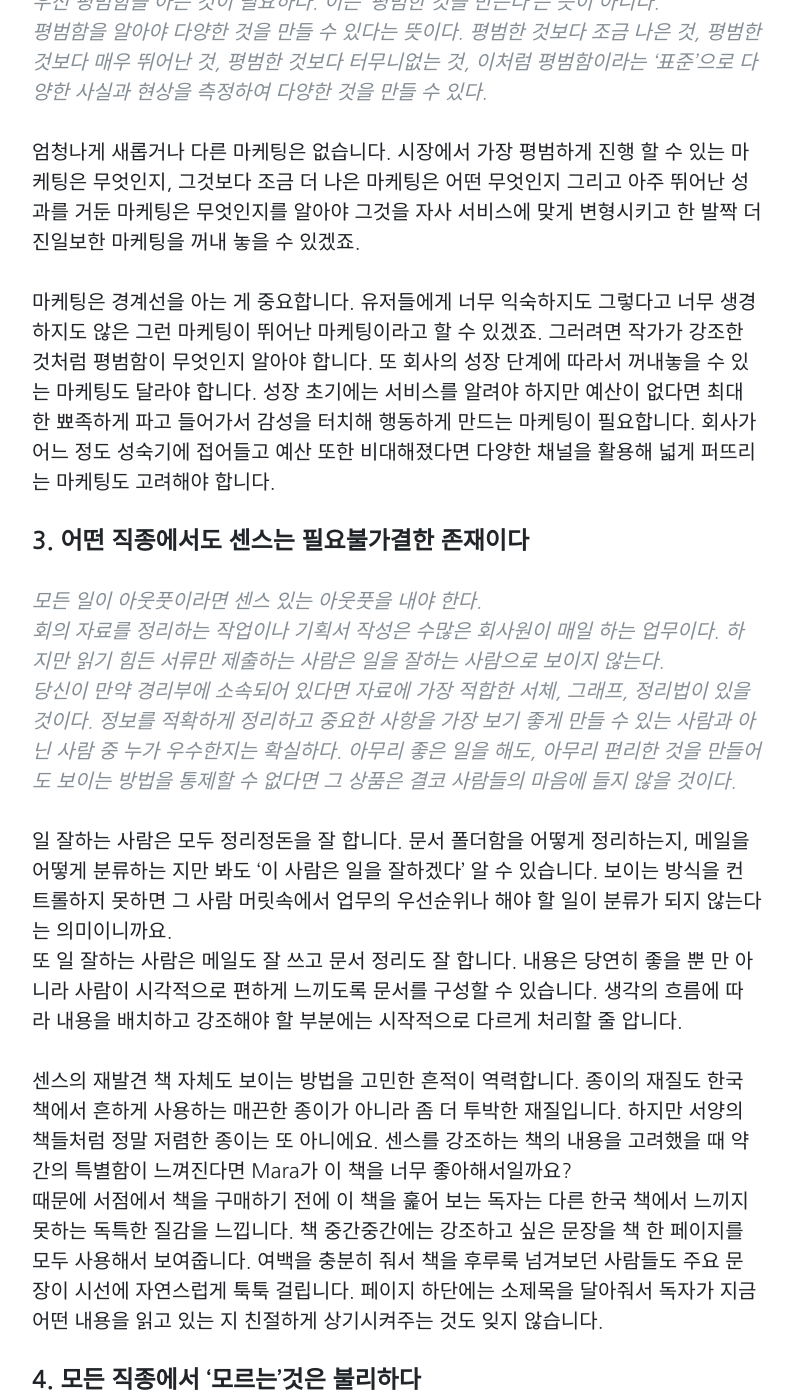
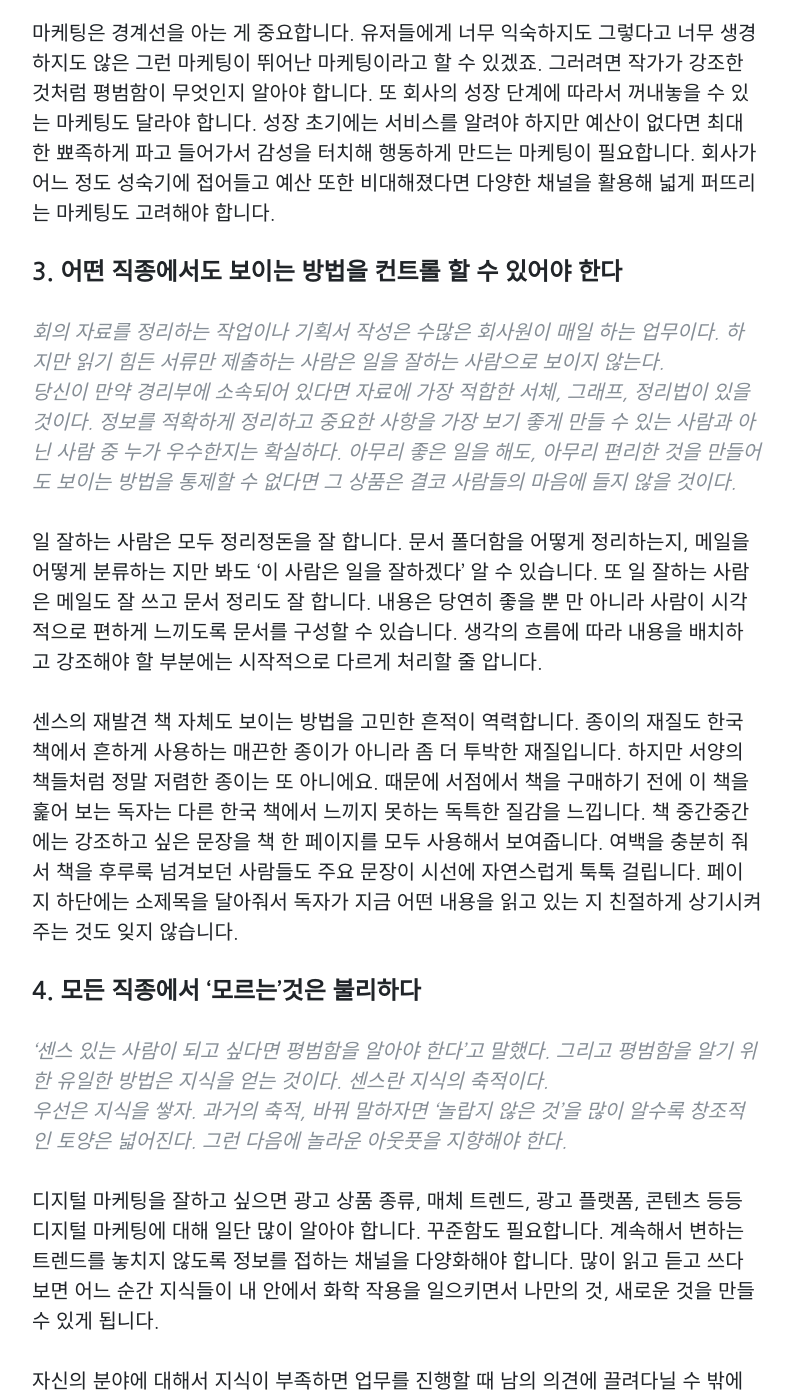
Before and after one commit to Marapro88/mara, a Jekyll site: the page built from _posts/Essay/2020-09-06-essay-discovery-of-sense.md, in a window 1280 px wide and 1400 px high, scrolled down 1610 px. Shown: the whole window, without its empty margins (243-1037 px from the left). Built offline with Jekyll 4.4.1, drawn with Linux system fonts in a browser that asks for light colours; comment, search, counter and statistics services are not loaded; some of the changed text lies outside the part shown.

Commit message:
0905 탈고탈고

```diff
--- a/_posts/Essay/2020-09-06-essay-discovery-of-sense.md
+++ b/_posts/Essay/2020-09-06-essay-discovery-of-sense.md
@@ -21,15 +21,13 @@
 
 안녕하세요?<br>프로이직러 Mara입니다.
 
-일 잘하고 싶은 마케터라면 이 책을 꼭 읽어보세요. 일본의 디자이너 미즈노 마나부의 센스의 재발견이라는 책인데요. Mara가 경력 2~3년 차 주니어 시절에 이 책을 우연히 접하고 좋은 내용이 정말 많아서 밑줄을 엄청 x3 쳐가며 읽었던 기억이 있습니다. 이 책이 특히 좋았던 이유는 '센스'라는 타고나야만 누릴 수 있다고 여겨지는 능력을 체계적인 훈련을 통해 얻는 방법에 대해 알려주기 때문입니다. 작가는 이것을 '센스'라고 표현했지만 '일 잘하는 방법'이라도 바꿔 말해도 좋을 만큼 마케터들이 참고할 만한 내용이 많습니다.
+일 잘하고 싶은 마케터라면 이 책을 꼭 읽어보세요. 일본의 디자이너 미즈노 마나부의 센스의 재발견이라는 책인데요. 이 책이 특히 좋았던 이유는 '센스'라는 타고나야만 누릴 수 있다고 여겨지는 능력을 체계적인 훈련을 통해 얻는 방법에 대해 알려주기 때문입니다. 작가는 이것을 '센스'라고 표현했지만 '일 잘하는 방법'이라도 바꿔 말해도 좋을 만큼 마케터들이 참고할 만한 내용이 많습니다.
 
 #### 1. '센스 좋음' 이란 수치화할 수 없는 사실과 현상의 좋고 나쁨을 판단하고 최적화하는 능력이다.
 
 작가는 센스 좋음을 이렇게 정의했는데요. 사람은 어떤 사람의 사진을 보고 '옷 입는 센스가 좋다.' 라고 말할 수 있습니다. 인간에게는 쉬운 이 과정을 컴퓨터가 판단하게 하려면 어떻게 해야 할까요? 무엇이 옷을 잘 입고 못 입는 것인지를 컴퓨터가 알아들을 수 있게 정의해줘야겠죠. '샤넬이라는 브랜드를 입었다면 옷을 잘 입은 거고 그 외에는 못 입는 거야'라는 명확한 기준이 필요합니다. 계절이나 성별, 국가, 상황 같은 변수까지 고려하게 되면 컴퓨터에게 옷 입는 센스를 판단하게 하는 일은 가능한 일인가 싶어 지네요. 어떤 분야에 대해 센스가 좋다, 아니 다를 말하려면 '컴퓨터에게 이 기준을 주고 판단을 하게 만들 수 있나?' 생각해보는 것도 좋은 방법인 것 같아요.
 
-> 수치화할 수 없는 사실과 현상을 측정하는 방법을 많이 알면 알수록 센스가 좋아진다. 스스로 인식하는 '평범함'의 기준과 모든 사람의 '평범함'을 일치시킬수록 최적화는 쉬워질 것이다.<br>평범함이라는 표준으로 다양한 연령대를 측정한다면 다양한 나이의 소비자가 원하는 것을 만들 수 있다. 만드는 사람이 남성이든 여성이든 이성이 좋아하는 것을 만들 수 있다. <br>평범함을 알면 모든 것을 만들 수 있는 가능성이 높아진다.
-
-#### 2. 작가는 센스가 좋아지기 위해서는 평범함을 아는 것이 필요하다고 말합니다.
+#### 2. 센스가 좋아지기 위해서는 평범함을 알아야한다.
 
 > 우선 평범함을 아는 것이 필요하다. 이는 '평범한 것을 만든다'는 뜻이 아니다. <br>
 > 평범함을 알아야 다양한 것을 만들 수 있다는 뜻이다. 평범한 것보다 조금 나은 것, 평범한 것보다 매우 뛰어난 것, 평범한 것보다 터무니없는 것, 이처럼 평범함이라는 '표준'으로 다양한 사실과 현상을 측정하여 다양한 것을 만들 수 있다.
@@ -38,31 +36,29 @@
 
 마케팅은 경계선을 아는 게 중요합니다. 유저들에게 너무 익숙하지도 그렇다고 너무 생경하지도 않은 그런 마케팅이 뛰어난 마케팅이라고 할 수 있겠죠. 그러려면 작가가 강조한 것처럼 평범함이 무엇인지 알아야 합니다. 또 회사의 성장 단계에 따라서 꺼내놓을 수 있는 마케팅도 달라야 합니다. 성장 초기에는 서비스를 알려야 하지만 예산이 없다면 최대한 뾰족하게 파고 들어가서 감성을 터치해 행동하게 만드는 마케팅이 필요합니다. 회사가 어느 정도 성숙기에 접어들고 예산 또한 비대해졌다면 다양한 채널을 활용해 넓게 퍼뜨리는 마케팅도 고려해야 합니다.
 
-#### 3. 어떤 직종에서도 센스는 필요불가결한 존재이다
+#### 3. 어떤 직종에서도 보이는 방법을 컨트롤 할 수 있어야 한다
 
-> 모든 일이 아웃풋이라면 센스 있는 아웃풋을 내야 한다.<br>회의 자료를 정리하는 작업이나 기획서 작성은 수많은 회사원이 매일 하는 업무이다. 하지만 읽기 힘든 서류만 제출하는 사람은 일을 잘하는 사람으로 보이지 않는다. <br>당신이 만약 경리부에 소속되어 있다면 자료에 가장 적합한 서체, 그래프, 정리법이 있을 것이다. 정보를 적확하게 정리하고 중요한 사항을 가장 보기 좋게 만들 수 있는 사람과 아닌 사람 중 누가 우수한지는 확실하다. 아무리 좋은 일을 해도, 아무리 편리한 것을 만들어도 보이는 방법을 통제할 수 없다면 그 상품은 결코 사람들의 마음에 들지 않을 것이다.
+> 회의 자료를 정리하는 작업이나 기획서 작성은 수많은 회사원이 매일 하는 업무이다. 하지만 읽기 힘든 서류만 제출하는 사람은 일을 잘하는 사람으로 보이지 않는다. <br>당신이 만약 경리부에 소속되어 있다면 자료에 가장 적합한 서체, 그래프, 정리법이 있을 것이다. 정보를 적확하게 정리하고 중요한 사항을 가장 보기 좋게 만들 수 있는 사람과 아닌 사람 중 누가 우수한지는 확실하다. 아무리 좋은 일을 해도, 아무리 편리한 것을 만들어도 보이는 방법을 통제할 수 없다면 그 상품은 결코 사람들의 마음에 들지 않을 것이다.
 
-일 잘하는 사람은 모두 정리정돈을 잘 합니다. 문서 폴더함을 어떻게 정리하는지, 메일을 어떻게 분류하는 지만 봐도 '이 사람은 일을 잘하겠다' 알 수 있습니다. 보이는 방식을 컨트롤하지 못하면 그 사람 머릿속에서 업무의 우선순위나 해야 할 일이 분류가 되지 않는다는 의미이니까요. <br>또 일 잘하는 사람은 메일도 잘 쓰고 문서 정리도 잘 합니다. 내용은 당연히 좋을 뿐 만 아니라 사람이 시각적으로 편하게 느끼도록 문서를 구성할 수 있습니다. 생각의 흐름에 따라 내용을 배치하고 강조해야 할 부분에는 시작적으로 다르게 처리할 줄 압니다.<br>
+일 잘하는 사람은 모두 정리정돈을 잘 합니다. 문서 폴더함을 어떻게 정리하는지, 메일을 어떻게 분류하는 지만 봐도 '이 사람은 일을 잘하겠다' 알 수 있습니다. 또 일 잘하는 사람은 메일도 잘 쓰고 문서 정리도 잘 합니다. 내용은 당연히 좋을 뿐 만 아니라 사람이 시각적으로 편하게 느끼도록 문서를 구성할 수 있습니다. 생각의 흐름에 따라 내용을 배치하고 강조해야 할 부분에는 시작적으로 다르게 처리할 줄 압니다.<br>
 
-센스의 재발견 책 자체도 보이는 방법을 고민한 흔적이 역력합니다. 종이의 재질도 한국 책에서 흔하게 사용하는 매끈한 종이가 아니라 좀 더 투박한 재질입니다. 하지만 서양의 책들처럼 정말 저렴한 종이는 또 아니에요. 센스를 강조하는 책의 내용을 고려했을 때 약간의 특별함이 느껴진다면 Mara가 이 책을 너무 좋아해서일까요? <br>때문에 서점에서 책을 구매하기 전에 이 책을 훑어 보는 독자는 다른 한국 책에서 느끼지 못하는 독특한 질감을 느낍니다. 책 중간중간에는 강조하고 싶은 문장을 책 한 페이지를 모두 사용해서 보여줍니다. 여백을 충분히 줘서 책을 후루룩 넘겨보던 사람들도 주요 문장이 시선에 자연스럽게 툭툭 걸립니다. 페이지 하단에는 소제목을 달아줘서 독자가 지금 어떤 내용을 읽고 있는 지 친절하게 상기시켜주는 것도 잊지 않습니다.
+센스의 재발견 책 자체도 보이는 방법을 고민한 흔적이 역력합니다. 종이의 재질도 한국 책에서 흔하게 사용하는 매끈한 종이가 아니라 좀 더 투박한 재질입니다. 하지만 서양의 책들처럼 정말 저렴한 종이는 또 아니에요. 때문에 서점에서 책을 구매하기 전에 이 책을 훑어 보는 독자는 다른 한국 책에서 느끼지 못하는 독특한 질감을 느낍니다. 책 중간중간에는 강조하고 싶은 문장을 책 한 페이지를 모두 사용해서 보여줍니다. 여백을 충분히 줘서 책을 후루룩 넘겨보던 사람들도 주요 문장이 시선에 자연스럽게 툭툭 걸립니다. 페이지 하단에는 소제목을 달아줘서 독자가 지금 어떤 내용을 읽고 있는 지 친절하게 상기시켜주는 것도 잊지 않습니다.
 
 #### 4. 모든 직종에서 '모르는'것은 불리하다
 
 > '센스 있는 사람이 되고 싶다면 평범함을 알아야 한다'고 말했다. 그리고 평범함을 알기 위한 유일한 방법은 지식을 얻는 것이다. 센스란 지식의 축적이다.<br>우선은 지식을 쌓자. 과거의 축적, 바꿔 말하자면 '놀랍지 않은 것'을 많이 알수록 창조적인 토양은 넓어진다. 그런 다음에 놀라운 아웃풋을 지향해야 한다.
 
-디지털 마케팅을 잘하고 싶으면 일단 디지털 마케팅에 대해 많이 알아야 합니다. 광고 상품 종류, 매체 트렌드, 광고 플랫폼 다루는 방법, 카피라이팅, 브랜딩, 콘텐츠 등등 디지털 마케팅에 대해 일단 많이 알아야 합니다. 꾸준함도 필요합니다. 계속해서 변하는 트렌드를 놓치지 않도록 정보를 접하는 채널을 다양화해야 합니다. 많이 읽고 듣고 쓰다 보면 어느 순간 지식들이 내 안에서 화학 작용을 일으키면서 나만의 것, 새로운 것을 만들 수 있게 됩니다. <br>
+디지털 마케팅을 잘하고 싶으면 광고 상품 종류, 매체 트렌드, 광고 플랫폼, 콘텐츠 등등 디지털 마케팅에 대해 일단 많이 알아야 합니다. 꾸준함도 필요합니다. 계속해서 변하는 트렌드를 놓치지 않도록 정보를 접하는 채널을 다양화해야 합니다. 많이 읽고 듣고 쓰다 보면 어느 순간 지식들이 내 안에서 화학 작용을 일으키면서 나만의 것, 새로운 것을 만들 수 있게 됩니다. <br>
 
 자신의 분야에 대해서 지식이 부족하면 업무를 진행할 때 남의 의견에 끌려다닐 수 밖에 없습니다. 반박을 하고 싶지만 아는 게 없으니 그냥 목소리 큰 사람이 시키는 데로만 업무를 하게 됩니다. 그렇게 몇년이 지나면 평이하거나 (운이 나쁘면) 꼬여버린 경력들만 남습니다. 중요하지 않은 사람이 내 경력을 망치게 두지 마세요.
 
 #### 5. 효율적으로 지식을 늘리는 세 가지 비결
 
-1) 왕도부터 풀어간다<br>
-2) 지금 유행하는 것을 안다<br>
-3) '공통점'과 '일정 규칙'이 없는지 생각한다<br>
+> 1) 왕도부터 풀어간다<br>
+> 2) 지금 유행하는 것을 안다<br>
+> 3) '공통점'과 '일정 규칙'이 없는지 생각한다<br>
 
-Mara가 이 책에서 가장 좋아하는 부분이 여기인데요.  <br>미즈노 마나부는 성공하는 잡화점은 통로의 폭이 보통 상점보다 훨씬 좁은 '500m'라는 공통점을 찾았습니다. 보통 상점의 통로는 아무리 좁아야 '600m'이고 보통 '900~1200m'인데 오히려 한 사람이 겨우 통과할만한 '500m'로 통로를 세팅해두면 혼자 어수선한 분위기에서 물건을 고르는 재미를 느낀다는 거죠. 단순히 통로가 좁다가 아니라 '500m'로 평균 상점의 '900~1200m' 보다 얼마나 적다를 수치화 해낸 지점이 탁월한 것 같아요.
-
-Mara도 아이디어를 디벨롭할 때 제일 먼저 하는 일이 성공 레퍼런스를 모으고 성공한 캠페인은 어떤 공통점이 있었는지를 생각해보는 거에요. Mara의 아이데이션하는 방법이 궁금하다면 [이 글](https://mara.kim/ignite-idea-generation/)을 참고해주세요.
+Mara가 이 책에서 가장 좋아하는 부분인데요.  <br>미즈노 마나부는 성공하는 잡화점은 통로의 폭이 보통 상점보다 훨씬 좁은 '500m'라는 공통점을 찾았습니다. 보통 상점의 통로는 아무리 좁아야 '600m'이고 보통 '900 ~1200m'인데 오히려 한 사람이 겨우 통과할만한 '500m'로 통로를 세팅해두면 혼자 어수선한 분위기에서 물건을 고르는 재미를 느낀다는 거죠. 단순히 통로가 좁다가 아니라 '500m'로 평균 상점의 '900~1200m' 보다 얼마나 적다를 수치화 해낸 지점이 탁월한 것 같아요. <br>Mara도 아이디어를 디벨롭할 때 제일 먼저 하는 일이 성공 레퍼런스를 모으고 성공한 캠페인은 어떤 공통점이 있었는지를 생각해보는 거에요. Mara의 아이데이션하는 방법이 궁금하다면 [이 글](https://mara.kim/ignite-idea-generation/)을 참고해주세요.
 
 오늘은 일잘러 마케터가 되고 싶은 분께 추천하는 책에 대해 포스팅해보았습니다. <br>
 오늘도 행복하세요~! 🙋‍♀️
```
